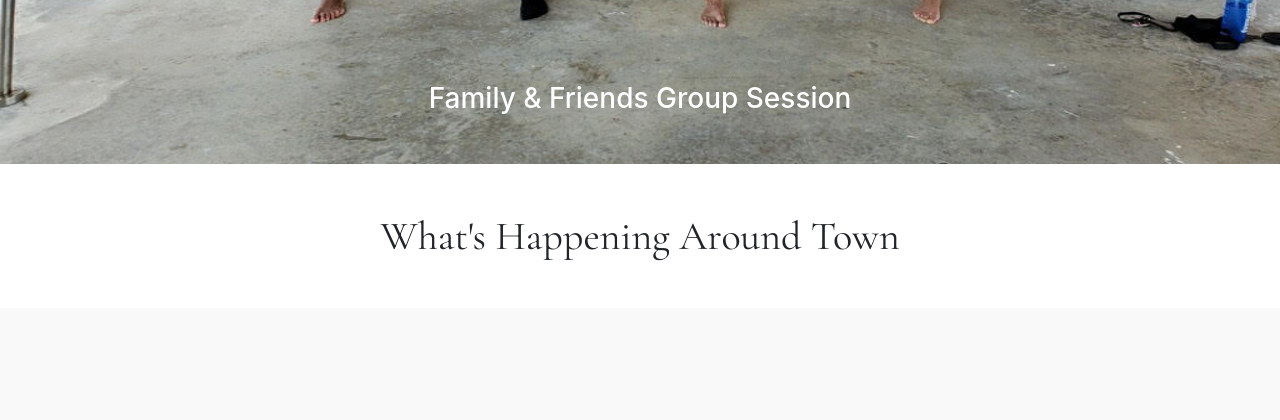
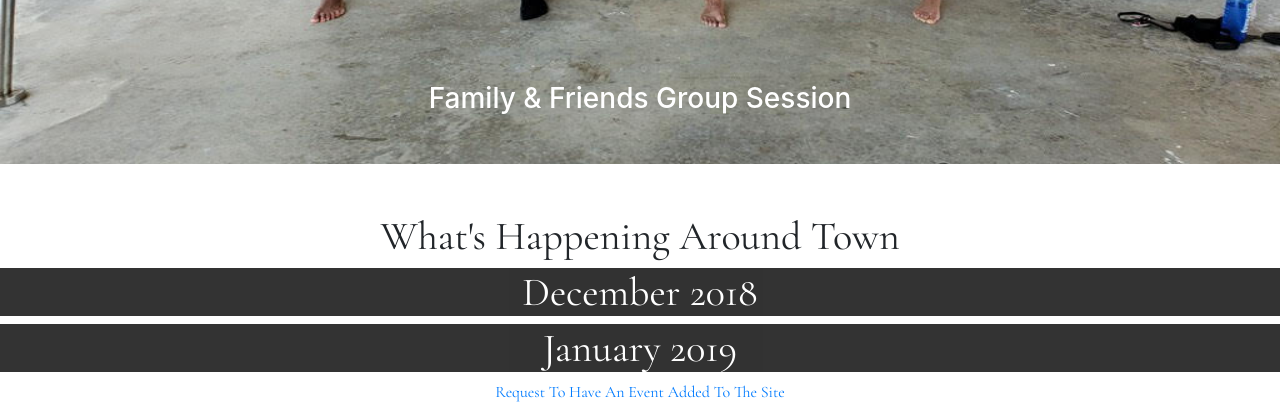
Before and after one commit to cmadisonne/passion-project, a Django app: page /community/ in a window 1280 px wide. Shown: the part 492-912 px from the top of the page. Before the commit the page ends 753 px from the top, so only its background shows below. Run offline with Django 3.2, Linux system fonts and the light colour scheme; some libraries are stand-ins or nearby versions.

Commit message:
InProgress

```diff
--- a/Yoga/Yoga/urls.py
+++ b/Yoga/Yoga/urls.py
@@ -24,4 +24,5 @@ urlpatterns = [
     path('schedule/', views.schedule, name='schedule'),
     path('community/', views.community, name='community'),
     path('contact/', views.contact, name='contact'),
+    path('request/', views.request, name='request'),
 ]
--- a/Yoga/YogaApp/forms.py
+++ b/Yoga/YogaApp/forms.py
@@ -13,3 +13,6 @@ class EventForm(forms.ModelForm):
     class Meta:
         model = Events
         fields= '__all__'
+        widgets = {
+            'description': forms.Textarea
+        }
--- a/Yoga/YogaApp/static/css/YogaApp.css
+++ b/Yoga/YogaApp/static/css/YogaApp.css
@@ -43,8 +43,20 @@ hr{
     font-size: 25px;
 }
 
+#steps{
+    color: white;
+    background-color: black;
+    background: rgba(0, 0, 0, 0.5);
+}
+
 #community1{
     height: 600px;
+}
+
+#events h1{
+    color: white;
+    background-color: black;
+    opacity: 0.8;
 }
 
 #communityhead{
@@ -76,3 +88,17 @@ hr{
 form{
     opacity: 0.7;
 }
+
+#request1{
+    text-align: center;
+    color: white;
+    font-family: 'Cormorant Garamond', serif;
+}
+
+#request1 p{
+    font-size: 22px;
+}
+
+#calendar{
+    opacity: 0.9;
+}
--- a/Yoga/YogaApp/templates/YogaApp/community.html
+++ b/Yoga/YogaApp/templates/YogaApp/community.html
@@ -43,8 +43,15 @@
     <h1>
         What's Happening Around Town
     </h1>
+    <div id="events">
+        <h1>December 2018</h1>
+        <span>
+            <img
+        </span>
+        <h1>January 2019</h1>
+    </div>
 
-
+    <a href="{% url 'request' %}"><p>Request To Have An Event Added To The Site</p></a>
 </div>
 
 {% endblock %}
--- a/Yoga/YogaApp/views.py
+++ b/Yoga/YogaApp/views.py
@@ -23,3 +23,13 @@ def contact (request):
     else:
         form = ContactForm()
         return render(request, 'YogaApp/contact.html', {'form':form})
+
+def request (request):
+    if request.method == 'POST':
+        form = EventForm(request.POST)
+        if form.is_valid():
+            form.save()
+            return redirect('request')
+    else:
+        form = EventForm()
+        return render(request, 'YogaApp/request.html', {'form':form})
```
Also changed, not shown: Yoga/YogaApp/templates/YogaApp/base.html (+28 -4 lines), Yoga/YogaApp/templates/YogaApp/request.html (added, +17 -0 lines), Yoga/YogaApp/static/schedule.jpg (added), 1 other file.
